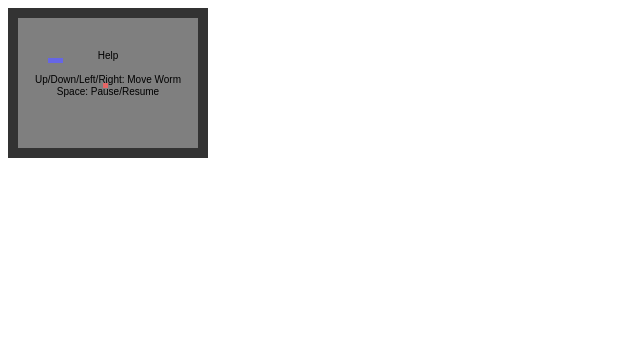
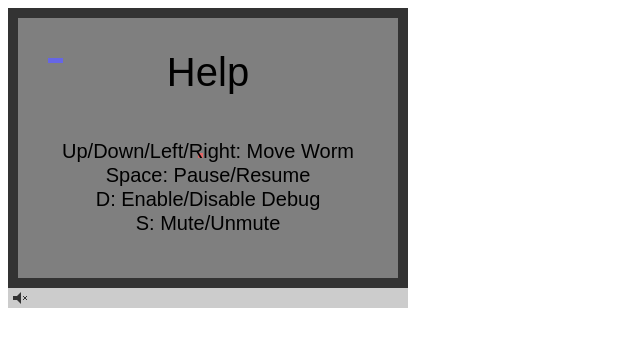
Before and after one commit to bcingle/WormJS, a plain HTML site: page index.html in a window 1280 px wide. Shown: the whole page, without its empty margins (0-640 px from the left). Drawn offline with Linux system fonts and the light colour scheme.

Commit message:
Many changes
* Increase the size of the canvas
* Reformat popup text
* Add a sound icon that does nothing
* Reduce font size of Debug HUD
* Add Settings bar at bottom of canvas
* Reduce rate of FPS increase
* Add score to Game Over popup
* add support for muting with S key

```diff
--- a/index.html
+++ b/index.html
@@ -7,7 +7,7 @@
         <script src="js/worm.js"></script>
     </head>
     <body>
-        <canvas id="worm-canvas" width="200" height="150"></canvas>
+        <canvas id="worm-canvas" width="400" height="300"></canvas>
         <script>
             (function($, WormJS, canvas) {
                 Logger.GlobalLogger.level = Logger.LogLevel.DEBUG;
--- a/js/worm.js
+++ b/js/worm.js
@@ -177,7 +177,7 @@ class HUDSprite extends Sprite {
     paint(canvas) {
         var ctx = canvas.getContext('2d');
 
-        const fontSize = 12;
+        const fontSize = 8;
         const lineHeight = fontSize * 1.2;
         ctx.fillStyle = '#ffffff';
         ctx.textAlign = 'left';
@@ -188,6 +188,56 @@ class HUDSprite extends Sprite {
         ctx.fillText(`Apple: (${this.game.apple.x},${this.game.apple.y})`, this.x, y);
         y += lineHeight;
         ctx.fillText(`Worm: (${this.game.worm.x},${this.game.worm.y})`, this.x, y);
+    }
+}
+
+class SettingsSprite extends Sprite {
+    constructor(game, x, y, width, height, bgColor = '#cccccc', fgColor = '#333333') {
+        super(x, y, width, height, '#cccccc', 1);
+        this.fgColor = fgColor;
+        this.game = game;
+    }
+    paintBackground(canvas) {
+        super.paint(canvas);
+    }
+    paintSoundIcon(canvas, x, y) {
+        const ctx = canvas.getContext('2d');
+        ctx.fillStyle = this.fgColor;
+        ctx.strokeStyle = this.fgColor;
+        // draw the speaker part
+        ctx.beginPath();
+        ctx.moveTo(x, y + 4);
+        ctx.lineTo(x + 4, y + 4);
+        ctx.lineTo(x + 8, y);
+        ctx.lineTo(x + 8, y + 12);
+        ctx.lineTo(x + 4, y + 8);
+        ctx.lineTo(x, y + 8);
+        ctx.closePath();
+        ctx.fill();
+        if (!this.game.mute) {
+            // draw the sound waves
+            ctx.beginPath();
+            ctx.arc(x + 8, y + 6, 2, (2 * Math.PI) - 1, 1);
+            ctx.arc(x + 8, y + 6, 5, (2 * Math.PI) - 1, 1);
+            ctx.arc(x + 8, y + 6, 7, (2 * Math.PI) - 1, 1);
+            ctx.stroke();
+        } else {
+            // draw the X
+            ctx.beginPath();
+            ctx.moveTo(x + 10, y + 4);
+            ctx.lineTo(x + 14, y + 8);
+            ctx.stroke();
+            ctx.beginPath();
+            ctx.moveTo(x + 10, y + 8);
+            ctx.lineTo(x + 14, y + 4);
+            ctx.stroke();
+        }
+    }
+    paint(canvas) {
+        this.paintBackground(canvas);
+        const x = this.x + 5;
+        const y = this.y + ((this.height / 2) - 6)
+        this.paintSoundIcon(canvas, x, y);
     }
 }
 
@@ -208,9 +258,12 @@ class PopoverSprite extends Sprite {
         var lineHeight = px * 1.2;
         var textHeight = lineHeight * this.textArr.length;
         var y = (canvas.height / 2) - (textHeight / 2);
+        ctx.font = Math.floor(px * 2) + 'px Arial';
+        ctx.textAlign = 'center';
+        ctx.fillText(this.textArr[0], x, y);
+        y += lineHeight * 2;
         ctx.font = Math.floor(px) + 'px Arial';
-        ctx.textAlign = 'center';
-        for (var i = 0; i < this.textArr.length; i++) {
+        for (var i = 1; i < this.textArr.length; i++) {
             ctx.fillText(this.textArr[i], x, y);
             y += lineHeight;
         }
@@ -219,13 +272,17 @@ class PopoverSprite extends Sprite {
 
 class HelpSprite extends PopoverSprite {
     constructor(x, y, width, height) {
-        super(x, y, width, height, ['Help', ' ', 'Up/Down/Left/Right: Move Worm', 'Space: Pause/Resume'])
+        super(x, y, width, height, ['Help', ' ', 'Up/Down/Left/Right: Move Worm', 'Space: Pause/Resume', 'D: Enable/Disable Debug', 'S: Mute/Unmute']);
     }
 }
 
 class GameOverSprite extends PopoverSprite {
-    constructor(x, y, width, height) {
-        super(x, y, width, height, ['Game Over', ' ', 'Space: Pause/Resume'])
+    constructor(x, y, width, height, score = 0) {
+        super(x, y, width, height, ['Game Over', '', ' ', 'Space: Restart'])
+        this.score = score;
+    }
+    set score(score) {
+        this.textArr[1] = 'Score: ' + score;
     }
 }
 
@@ -388,13 +445,20 @@ class WormJS extends Animator {
         this.height = canvas.height;
         this.scale = scale;
 
-        this.background = new BackgroundSprite(canvas.width, canvas.height);
-        this.gameOverText = new GameOverSprite(10, 10, canvas.width - 20, canvas.height - 20);
-        this.helpText = new HelpSprite(10, 10, canvas.width - 20, canvas.height - 20);
+        this.board = {
+            width: canvas.width,
+            height: canvas.height - 20
+        }
+
+        this.background = new BackgroundSprite(this.board.width, this.board.height);
+        this.gameOverText = new GameOverSprite(10, 10, this.board.width - 20, this.board.height - 20);
+        this.helpText = new HelpSprite(10, 10, this.board.width - 20, this.board.height - 20);
         this.hudText = new HUDSprite(this, 5, 5);
+        this.settingsBar = new SettingsSprite(this, 0, this.board.height, this.board.width, this.height - this.board.height);
         this.gameState = WormJS.GameState.PAUSED;
         this.timer = new FPSTimer();
         this.debug = false;
+        this.mute = true;
 
         this.audioContext = new AudioContext();
 
@@ -454,6 +518,7 @@ class WormJS extends Animator {
             Logger.GlobalLogger.trace('Game Over, painting game over text');
             this.gameOverText.paint(this.canvas);
         }
+        this.settingsBar.paint(this.canvas);
     }
 
     frame(frameCount) {
@@ -484,8 +549,8 @@ class WormJS extends Animator {
             // detect a collision with the wall
             if (this.worm.x < 0 ||
                     this.worm.y < 0 ||
-                    this.worm.x >= this.width / this.scale ||
-                    this.worm.y >= this.height / this.scale) {
+                    this.worm.x >= this.board.width / this.scale ||
+                    this.worm.y >= this.board.height / this.scale) {
                 Logger.GlobalLogger.debug('Detected collision with wall');
                 this.gameOver();
             }
@@ -497,15 +562,16 @@ class WormJS extends Animator {
         Logger.GlobalLogger.info('Level Up!');
         this.apple = this.randomApple();
         this.score += 1;
-        this.fps += 1;
-        Logger.GlobalLogger.trace('New Score: ' + this.score);
-        Logger.GlobalLogger.trace('New FPS: ' + this.fps);
+        this.fps += .25;
+        Logger.GlobalLogger.debug('New Score: ' + this.score);
+        Logger.GlobalLogger.debug('New FPS: ' + this.fps);
         Logger.GlobalLogger.debug('New Apple: (' + this.apple.x + ', ' + this.apple.y + ')');
     }
 
     gameOver() {
         Logger.GlobalLogger.info("Game Over!");
         this.gameState = WormJS.GameState.GAMEOVER;
+        this.gameOverText.score = this.score;
     }
 
     reset() {
@@ -532,8 +598,8 @@ class WormJS extends Animator {
 
     randomApple() {
         Logger.GlobalLogger.trace('Creating a new random apple');
-        let x = Math.floor(Math.random() * (this.canvas.width / this.scale));
-        let y = Math.floor(Math.random() * (this.canvas.height / this.scale));
+        let x = Math.floor(Math.random() * (this.board.width / this.scale));
+        let y = Math.floor(Math.random() * (this.board.height / this.scale));
         Logger.GlobalLogger.trace('New apple position: (' + x + ', ' + y + ')')
         return new Apple(this.scale, x, y);
     }
@@ -555,6 +621,10 @@ class WormJS extends Animator {
             case 'd':
             case 'KeyD':
                 this.onDKey();
+                break;
+            case 's':
+            case 'KeyS':
+                this.onSKey();
                 break;
             case 'ArrowLeft':
                 this.onLeftKey();
@@ -615,6 +685,11 @@ class WormJS extends Animator {
         this.debug = !this.debug;
     }
 
+    onSKey() {
+        Logger.GlobalLogger.debug('Toggling mute status');
+        this.mute = !this.mute;
+    }
+
 }
 
 WormJS.GameState = {
```
